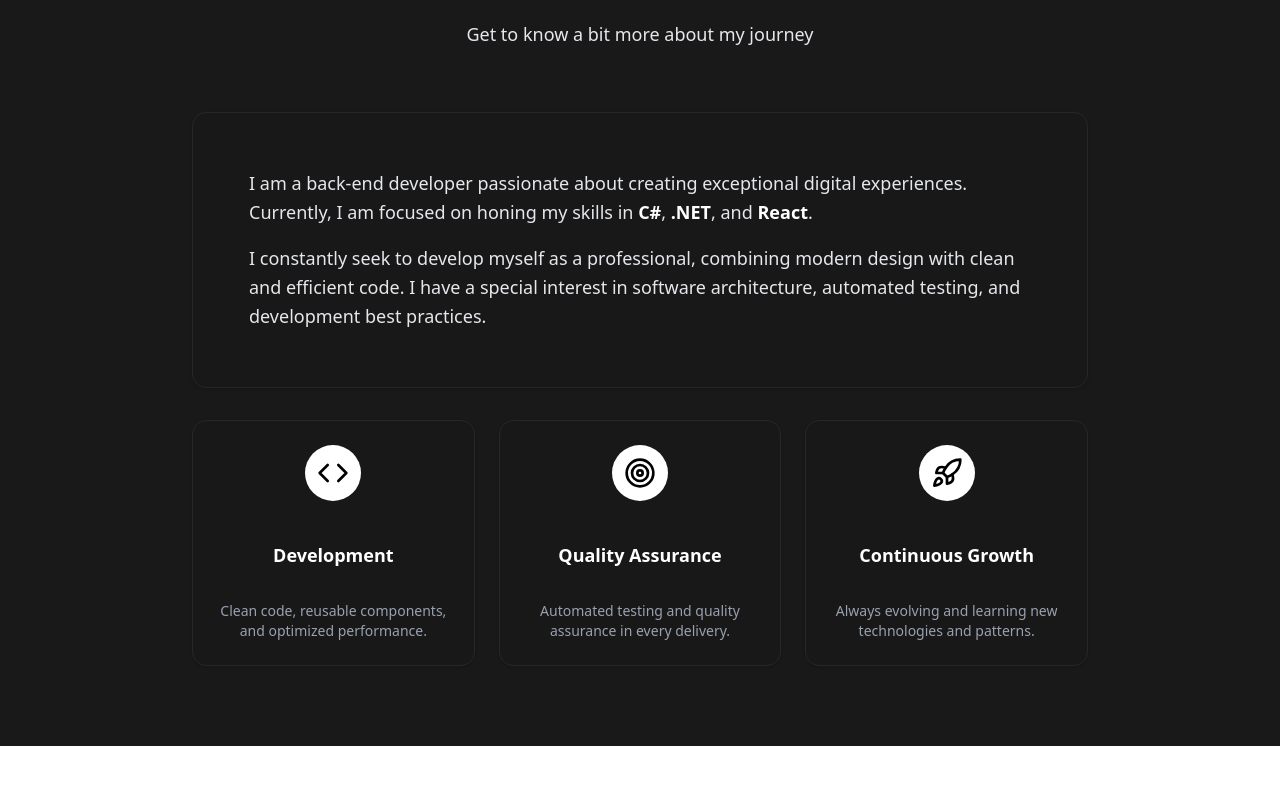
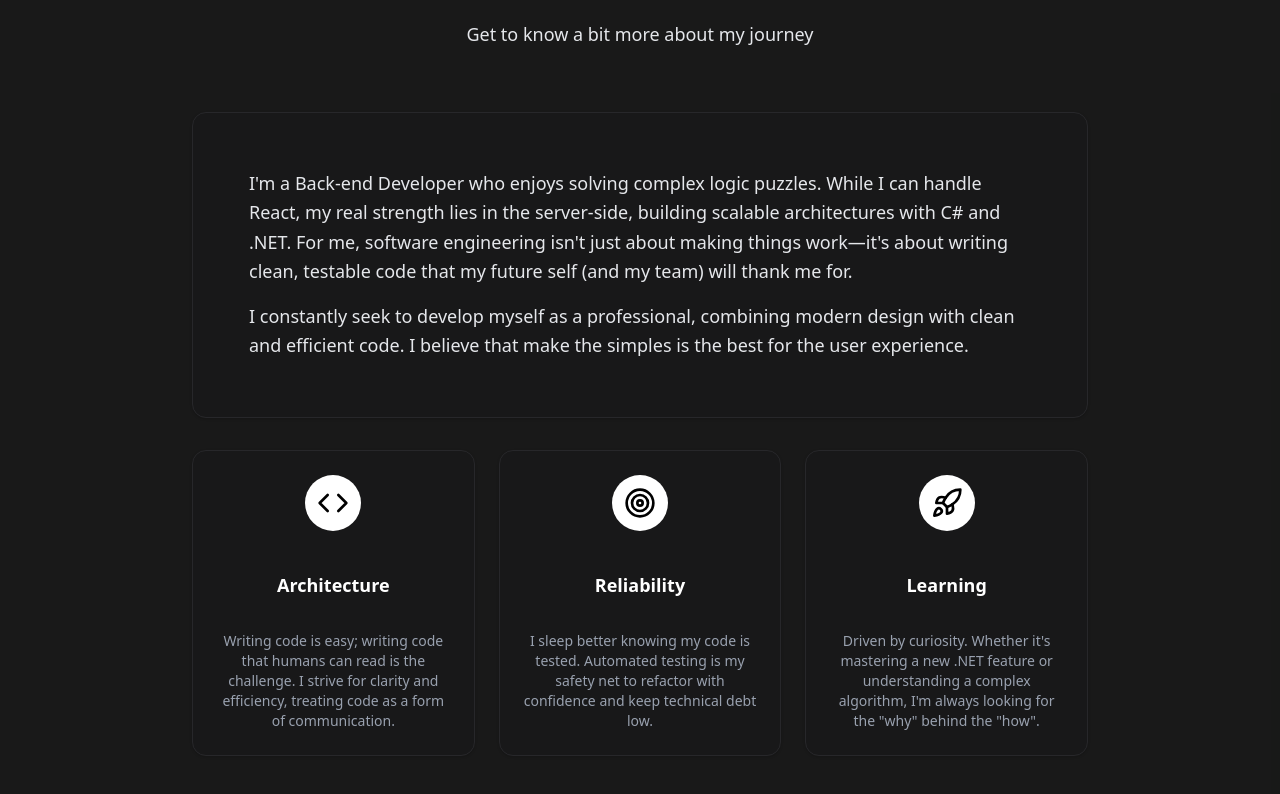
Before and after one commit to estevaolelis/portfolio-estevao, a Next.js app: page / in a window 1280 px wide. Shown: the part 924-1718 px from the top of the page. Before the commit the page ends 1670 px from the top, so only its background shows below. Built offline with nearby package versions, Linux system fonts and the light colour scheme.

Commit message:
texto ajustado

```diff
--- a/components/about.tsx
+++ b/components/about.tsx
@@ -16,17 +16,12 @@ const About = () => {
           <Card className="p-6 bg-zinc-900/50 border-zinc-800">
             <CardContent className="p-8">
               <p className="text-lg leading-relaxed text-gray-200">
-                I am a back-end developer passionate about creating exceptional
-                digital experiences. Currently, I am focused on honing my skills in{" "}
-                <span className="text-shadow-white text-white font-semibold">C#</span>,
-                <span className="text-shadow-white text-white font-semibold"> .NET</span>, and
-                <span className="text-shadow-white text-white font-semibold"> React</span>.
+                I'm a Back-end Developer who enjoys solving complex logic puzzles. While I can handle React, my real strength lies in the server-side, building scalable architectures with C# and .NET.
+                For me, software engineering isn't just about making things work—it's about writing clean, testable code that my future self (and my team) will thank me for.
               </p>
               <p className="text-lg leading-relaxed text-gray-200 mt-4">
                 I constantly seek to develop myself as a professional,
-                combining modern design with clean and efficient code. I have a
-                special interest in software architecture, automated testing,
-                and development best practices.
+                combining modern design with clean and efficient code. I believe that make the simples is the best for the user experience.
               </p>
             </CardContent>
           </Card>
@@ -38,9 +33,9 @@ const About = () => {
                   <Code className="h-8 w-8 text-black" />
                 </div>
               </div>
-              <h3 className="font-semibold text-lg mb-2 text-white">Development</h3>
+              <h3 className="font-semibold text-lg mb-2 text-white">Architecture</h3>
               <p className="text-sm text-gray-400">
-                Clean code, reusable components, and optimized performance.
+                Writing code is easy; writing code that humans can read is the challenge. I strive for clarity and efficiency, treating code as a form of communication.
               </p>
             </Card>
 
@@ -50,9 +45,9 @@ const About = () => {
                   <Target className="h-8 w-8 text-black" />
                 </div>
               </div>
-              <h3 className="font-semibold text-lg mb-2 text-white">Quality Assurance</h3>
+              <h3 className="font-semibold text-lg mb-2 text-white">Reliability</h3>
               <p className="text-sm text-gray-400">
-                Automated testing and quality assurance in every delivery.
+                I sleep better knowing my code is tested. Automated testing is my safety net to refactor with confidence and keep technical debt low.
               </p>
             </Card>
 
@@ -62,9 +57,9 @@ const About = () => {
                   <Rocket className="h-8 w-8 text-black" />
                 </div>
               </div>
-              <h3 className="font-semibold text-lg mb-2 text-white">Continuous Growth</h3>
+              <h3 className="font-semibold text-lg mb-2 text-white">Learning</h3>
               <p className="text-sm text-gray-400">
-                Always evolving and learning new technologies and patterns.
+                Driven by curiosity. Whether it's mastering a new .NET feature or understanding a complex algorithm, I'm always looking for the "why" behind the "how".
               </p>
             </Card>
           </div>
```
